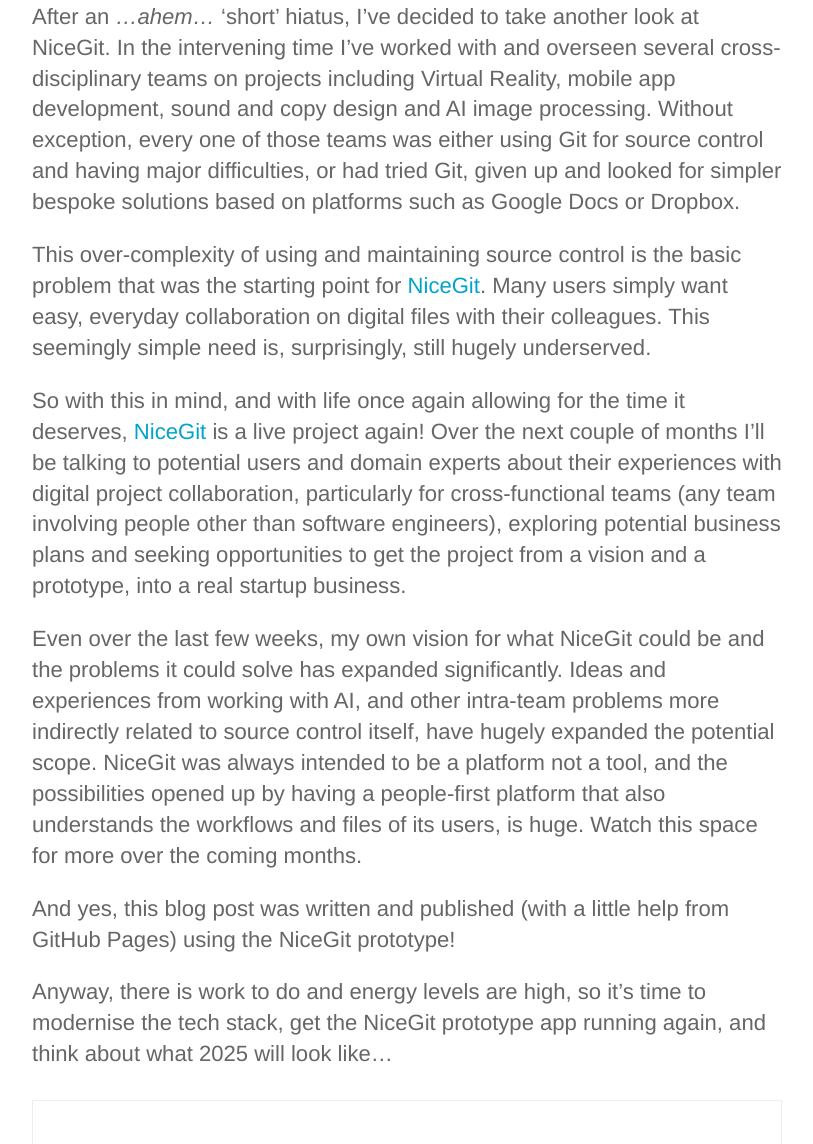
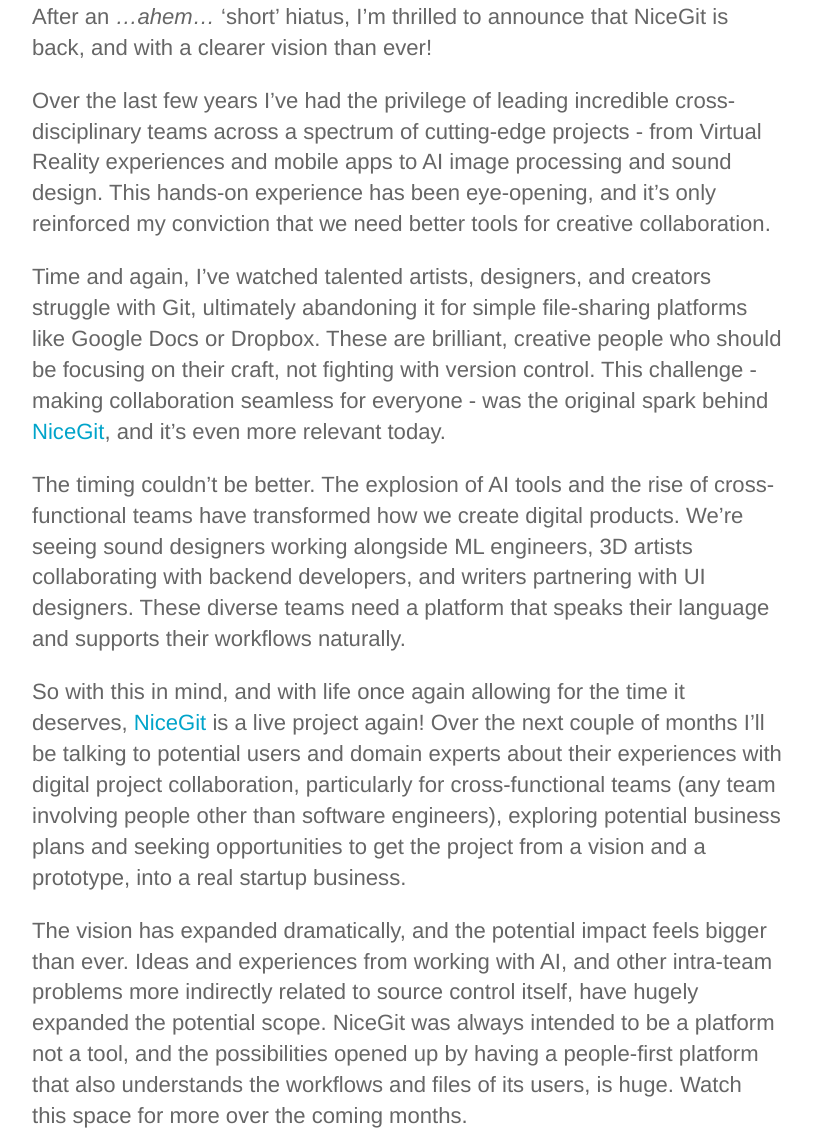
Before and after one commit to NiceGitTeam/Web, a Jekyll site: the page built from _posts/2025-02-23-NiceGit-Lives!.md, in a window 1280 px wide and 1400 px high, scrolled down 623 px. Shown: the part 256-1400 px from the top of the window, without its empty margins (233-1046 px from the left). Built offline with Jekyll 4.4.1, drawn with Linux system fonts in a browser that asks for light colours; comment, search, counter and statistics services are not loaded; some of the changed text lies outside the part shown.

Commit message:
Add NiceGit client screenshot. Better excerpt.

```diff
--- a/_posts/2025-02-23-NiceGit-Lives!.md
+++ b/_posts/2025-02-23-NiceGit-Lives!.md
@@ -1,19 +1,28 @@
 ---
 layout: post
 title:  "NiceGit Lives!"
-featured_image: "/images/posts/two-laptops.png"
+featured_image: "/images/posts/Two Laptops.jpg"
+tags: business development
+excerpt_separator: <!--more-->
 ---
 
-![Cross-disciplinary teams bridging the gap](/images/posts/two-laptops.png)
+![Cross-disciplinary teams bridging the gap](/images/posts/Two Laptops.jpg)
 
-After an _...ahem..._ 'short' hiatus, I've decided to take another look at NiceGit. In the intervening time I've worked with and overseen several cross-disciplinary teams on projects including Virtual Reality, mobile app development, sound and copy design and AI image processing. Without exception, every one of those teams was either using Git for source control and having major difficulties, or had tried Git, given up and looked for simpler bespoke solutions based on platforms such as Google Docs or Dropbox.
+After an _...ahem..._ 'short' hiatus, I'm thrilled to announce that NiceGit is back, and with a clearer vision than ever!
 
-This over-complexity of using and maintaining source control is the basic problem that was the starting point for [NiceGit](/). Many users simply want easy, everyday collaboration on digital files with their colleagues. This seemingly simple need is, surprisingly, still hugely underserved.
+<!--more-->
+Over the last few years I've had the privilege of leading incredible cross-disciplinary teams across a spectrum of cutting-edge projects - from Virtual Reality experiences and mobile apps to AI image processing and sound design. This hands-on experience has been eye-opening, and it's only reinforced my conviction that we need better tools for creative collaboration.
+
+Time and again, I've watched talented artists, designers, and creators struggle with Git, ultimately abandoning it for simple file-sharing platforms like Google Docs or Dropbox. These are brilliant, creative people who should be focusing on their craft, not fighting with version control. This challenge - making collaboration seamless for everyone - was the original spark behind [NiceGit](/), and it's even more relevant today.
+
+The timing couldn't be better. The explosion of AI tools and the rise of cross-functional teams have transformed how we create digital products. We're seeing sound designers working alongside ML engineers, 3D artists collaborating with backend developers, and writers partnering with UI designers. These diverse teams need a platform that speaks their language and supports their workflows naturally.
 
 So with this in mind, and with life once again allowing for the time it deserves, [NiceGit](/) is a live project again! Over the next couple of months I'll be talking to potential users and domain experts about their experiences with digital project collaboration, particularly for cross-functional teams (any team involving people other than software engineers), exploring potential business plans and seeking opportunities to get the project from a vision and a prototype, into a real startup business.
 
-Even over the last few weeks, my own vision for what NiceGit could be and the problems it could solve has expanded significantly. Ideas and experiences from working with AI, and other intra-team problems more indirectly related to source control itself, have hugely expanded the potential scope. NiceGit was always intended to be a platform not a tool, and the possibilities opened up by having a people-first platform that also understands the workflows and files of its users, is huge. Watch this space for more over the coming months.
+The vision has expanded dramatically, and the potential impact feels bigger than ever. Ideas and experiences from working with AI, and other intra-team problems more indirectly related to source control itself, have hugely expanded the potential scope. NiceGit was always intended to be a platform not a tool, and the possibilities opened up by having a people-first platform that also understands the workflows and files of its users, is huge. Watch this space for more over the coming months.
 
-And yes, this blog post was written and published (with a little help from GitHub Pages) using the NiceGit prototype!
+The goal is ambitious but clear, to build a people-first platform that understands not just your files, but your team's creative workflows and the natural ways you want to work together. The prototype is already showing promising results - in fact, I'm using it right now to write and publish this very blog post through GitHub Pages!
 
 Anyway, there is work to do and energy levels are high, so it's time to modernise the tech stack, get the NiceGit prototype app running again, and think about what 2025 will look like...
+
+![NiceGit Client v0.0.0.0.1](/images/posts/Blog post in NiceGit client.png)
```
Also changed, not shown: _data/navigation.yml (+4 -4 lines), apple-touch-icon.png (deleted), favicon.png (deleted), images/NiceGit Logo.png (deleted), images/Screenshot.png (deleted), images/_screenshot.png (deleted), siteicon.png (deleted), touch-icon.png (deleted), 1 other file.
